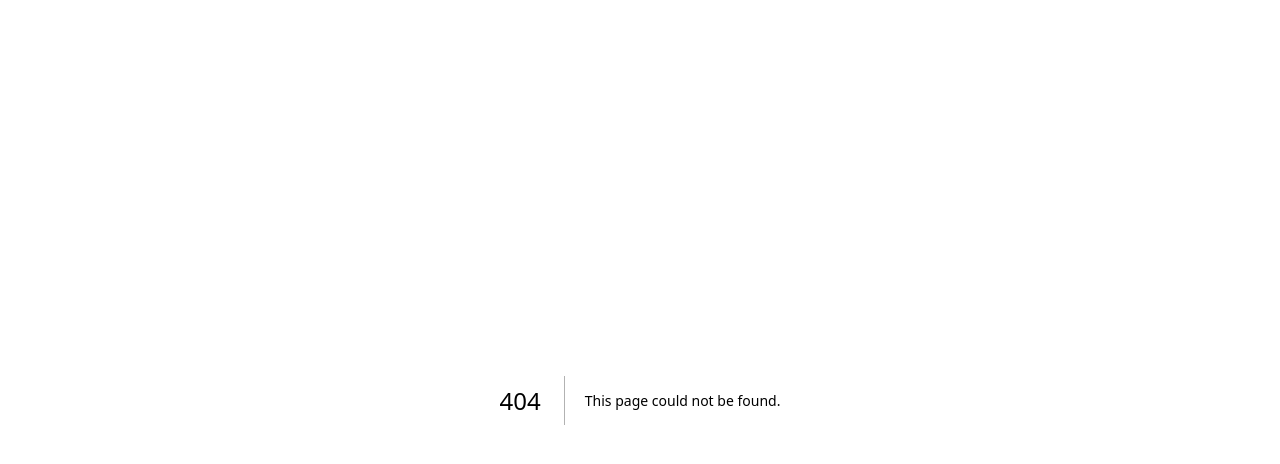
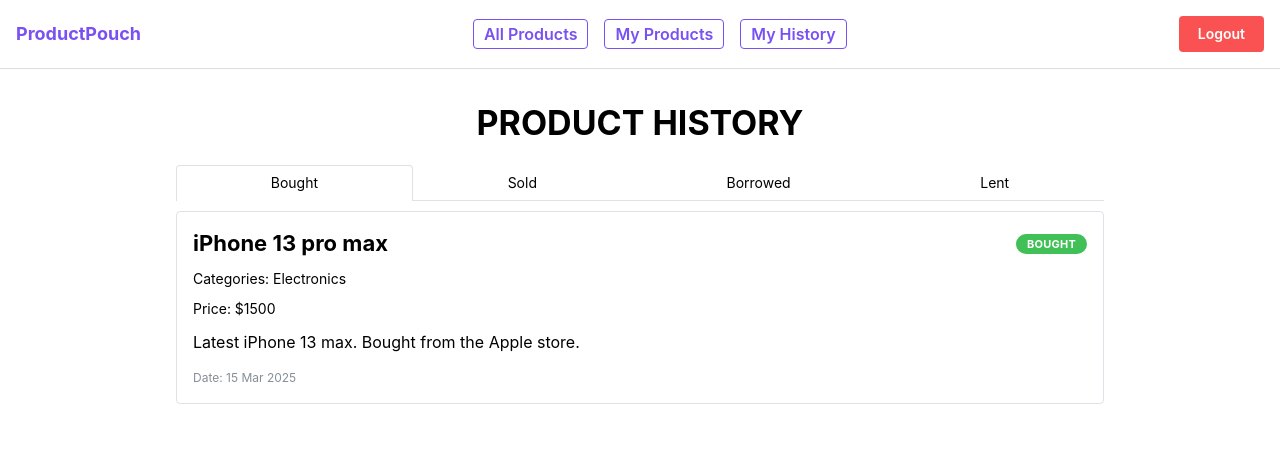
Before and after one commit to MrMandalNSU/ProductPouch, a Next.js app in the folder frontend/: page /my-products-history in a window 1280 px wide. Before the commit this address had no page. Shown: the top 464 px of the page. Built offline with nearby package versions, Linux system fonts and the light colour scheme.

Commit message:
Created initial product history page

```diff
--- /dev/null
+++ b/frontend/app/my-products-history/page.js
@@ -0,0 +1,135 @@
+"use client";
+
+import { useState } from "react";
+import {
+  Container,
+  Tabs,
+  Paper,
+  Text,
+  Flex,
+  Badge,
+  Title,
+} from "@mantine/core";
+import Navbar from "@/components/Navbar";
+
+export default function ProductHistoryPage() {
+  // Placeholder data - replace with actual GraphQL query
+  const [activeTab, setActiveTab] = useState("bought");
+
+  const mockHistoryData = {
+    bought: [
+      {
+        id: "1",
+        title: "iPhone 13 pro max",
+        categories: ["Electronics"],
+        price: 1500,
+        date: "15 Mar 2025",
+        status: "bought",
+        additionalInfo: "Latest iPhone 13 max. Bought from the Apple store.",
+      },
+    ],
+    sold: [],
+    borrowed: [],
+    lent: [],
+  };
+
+  const renderProductHistoryItem = (item) => (
+    <Paper key={item.id} withBorder p="md" mb="md">
+      <Flex justify="space-between" align="center" mb="xs">
+        <Title order={3}>{item.title}</Title>
+        <Badge
+          color={
+            item.status === "bought"
+              ? "green"
+              : item.status === "sold"
+              ? "blue"
+              : item.status === "borrowed"
+              ? "orange"
+              : "purple"
+          }
+        >
+          {item.status.toUpperCase()}
+        </Badge>
+      </Flex>
+
+      <Text size="sm" mb="xs">
+        Categories:{" "}
+        {Array.isArray(item.categories)
+          ? item.categories.join(", ")
+          : item.categories}
+      </Text>
+
+      <Text size="sm" mb="xs">
+        Price: ${item.price}
+      </Text>
+
+      {item.additionalInfo && <Text mb="md">{item.additionalInfo}</Text>}
+
+      <Flex justify="space-between" align="center">
+        <Text size="xs" color="dimmed">
+          Date: {item.date}
+        </Text>
+      </Flex>
+    </Paper>
+  );
+
+  return (
+    <>
+      <Navbar />
+      <Container size="md" py="xl">
+        <Title order={1} style={{ textAlign: "center" }} mb="lg">
+          PRODUCT HISTORY
+        </Title>
+
+        <Tabs value={activeTab} onChange={setActiveTab} variant="outline">
+          <Tabs.List grow>
+            <Tabs.Tab value="bought">Bought</Tabs.Tab>
+            <Tabs.Tab value="sold">Sold</Tabs.Tab>
+            <Tabs.Tab value="borrowed">Borrowed</Tabs.Tab>
+            <Tabs.Tab value="lent">Lent</Tabs.Tab>
+          </Tabs.List>
+
+          <Tabs.Panel value="bought" pt="xs">
+            {mockHistoryData.bought.length === 0 ? (
+              <Text style={{ textAlign: "center", color: "dimmed" }} py="md">
+                No bought items
+              </Text>
+            ) : (
+              mockHistoryData.bought.map(renderProductHistoryItem)
+            )}
+          </Tabs.Panel>
+
+          <Tabs.Panel value="sold" pt="xs">
+            {mockHistoryData.sold.length === 0 ? (
+              <Text style={{ textAlign: "center", color: "dimmed" }} py="md">
+                No sold items
+              </Text>
+            ) : (
+              mockHistoryData.sold.map(renderProductHistoryItem)
+            )}
+          </Tabs.Panel>
+
+          <Tabs.Panel value="borrowed" pt="xs">
+            {mockHistoryData.borrowed.length === 0 ? (
+              <Text style={{ textAlign: "center", color: "dimmed" }} py="md">
+                No borrowed items
+              </Text>
+            ) : (
+              mockHistoryData.borrowed.map(renderProductHistoryItem)
+            )}
+          </Tabs.Panel>
+
+          <Tabs.Panel value="lent" pt="xs">
+            {mockHistoryData.lent.length === 0 ? (
+              <Text style={{ textAlign: "center", color: "dimmed" }} py="md">
+                No lent items
+              </Text>
+            ) : (
+              mockHistoryData.lent.map(renderProductHistoryItem)
+            )}
+          </Tabs.Panel>
+        </Tabs>
+      </Container>
+    </>
+  );
+}
```
